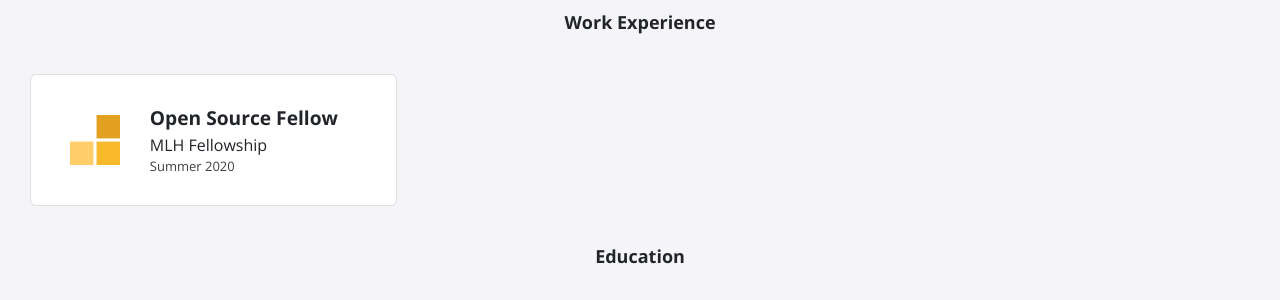
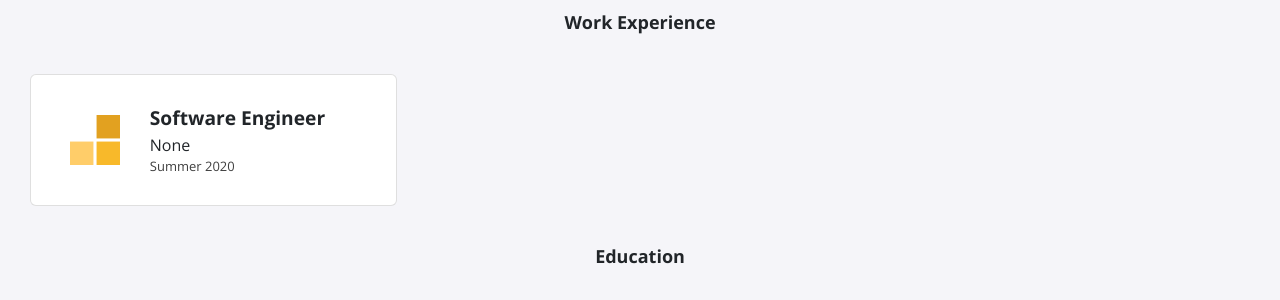
Before and after one commit to awaisdoto/awaisdoto.github.io, a Jekyll site: the page built from index.html, in a window 1280 px wide. Shown: the part 833-1133 px from the top of the page. Built offline with Jekyll 4.4.1, drawn with Linux system fonts in a browser that asks for light colours; nearby versions of some CDN libraries.

Commit message:
Update experience.yml

```diff
--- a/_data/experience.yml
+++ b/_data/experience.yml
@@ -1,4 +1,4 @@
-- role: Open Source Fellow
-  company: MLH Fellowship
+- role: Software Engineer
+  company: None
   dates: Summer 2020
   logo: fellowship.svg
```
